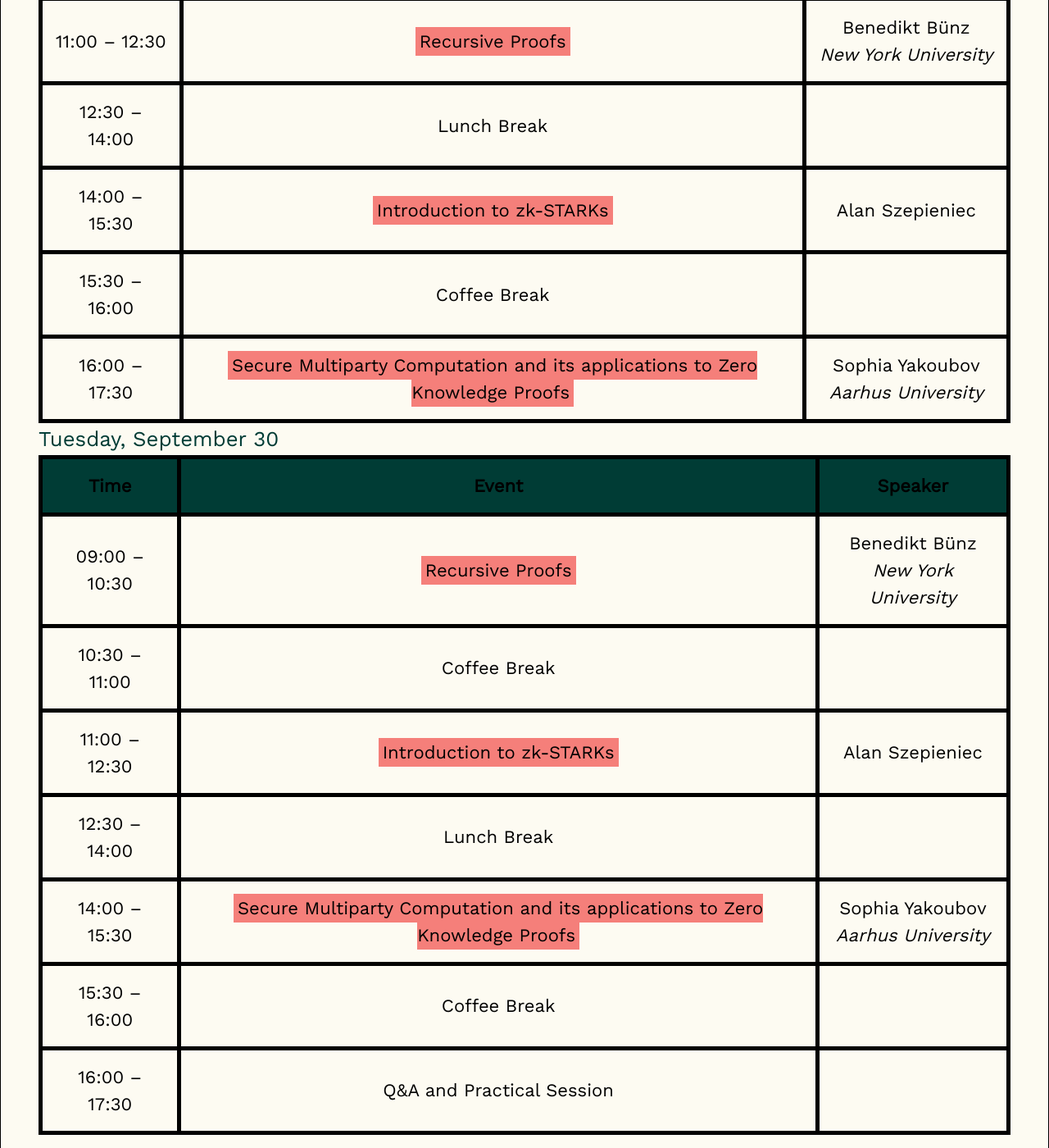
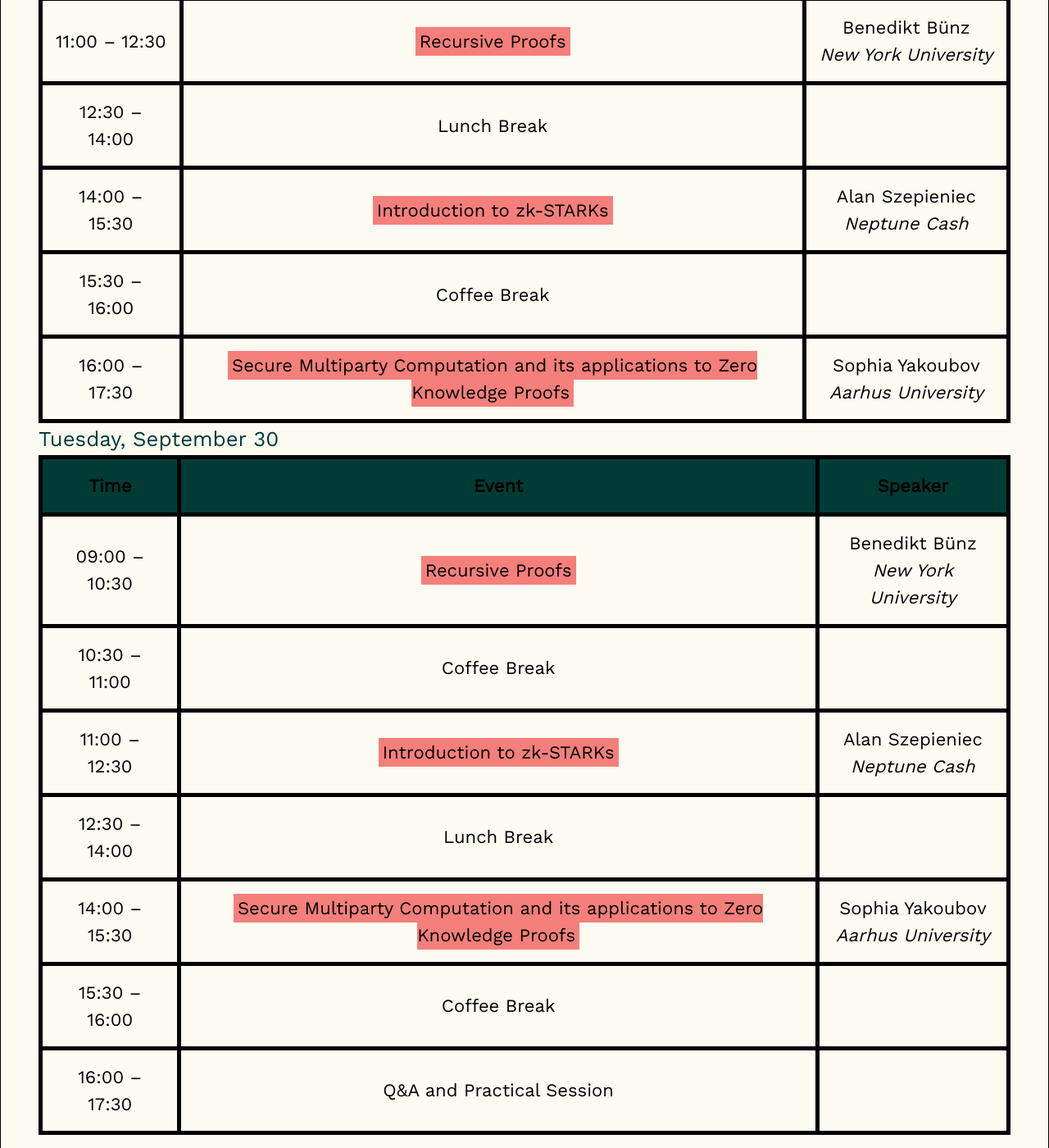
Before and after one commit to claucece/ascrypto, a Jekyll site: the page built from 2025.html, in a window 1280 px wide and 1400 px high, scrolled down 1748 px. Shown: the whole window at 82% size. Built offline with Jekyll 4.4.1, drawn with Linux system fonts in a browser that asks for light colours.

Commit message:
alan's affiliation

```diff
--- a/2025.html
+++ b/2025.html
@@ -85,7 +85,7 @@ tags: menu
 				<tr>
 					<td>14:00 – 15:30</td>
 					<td><a href="../slides/starkware-talk.pdf" target="_blank"> Introduction to zk-STARKs </a></td>
-					<td>Alan Szepieniec</td>
+					<td>Alan Szepieniec<br><em>Neptune Cash</em></td>
 				</tr>
 				<tr><td>15:30 – 16:00</td><td>Coffee Break</td><td></td></tr>
 				<tr>
@@ -117,7 +117,7 @@ tags: menu
 				<tr>
 					<td>11:00 – 12:30</td>
 					<td><a href="../slides/starkware-talk.pdf" target="_blank"> Introduction to zk-STARKs </a></td>
-					<td>Alan Szepieniec</td>
+					<td>Alan Szepieniec<br><em>Neptune Cash</em></td>
 				</tr>
 				<tr><td>12:30 – 14:00</td><td>Lunch Break</td><td></td></tr>
 				<tr>
```
